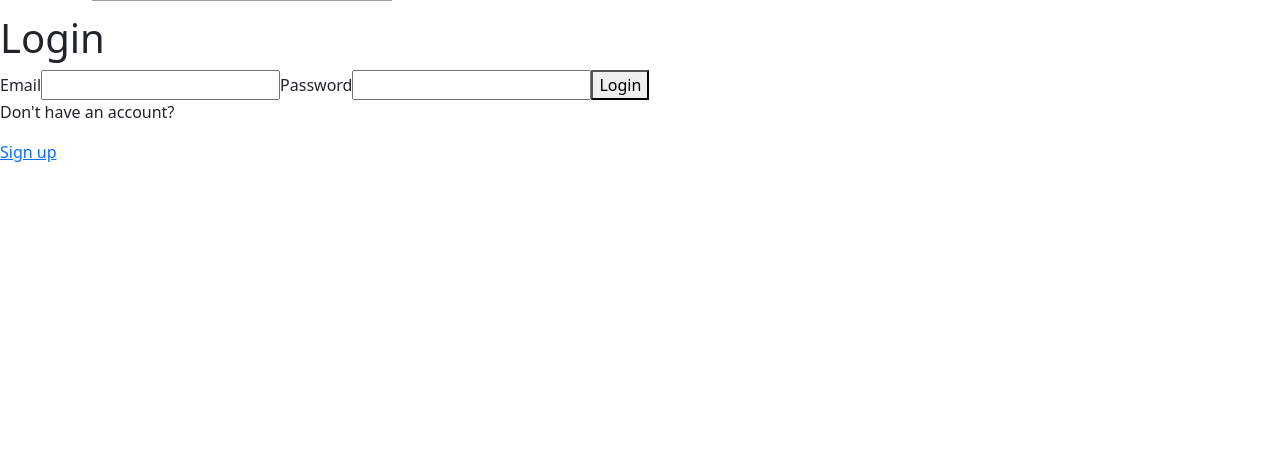
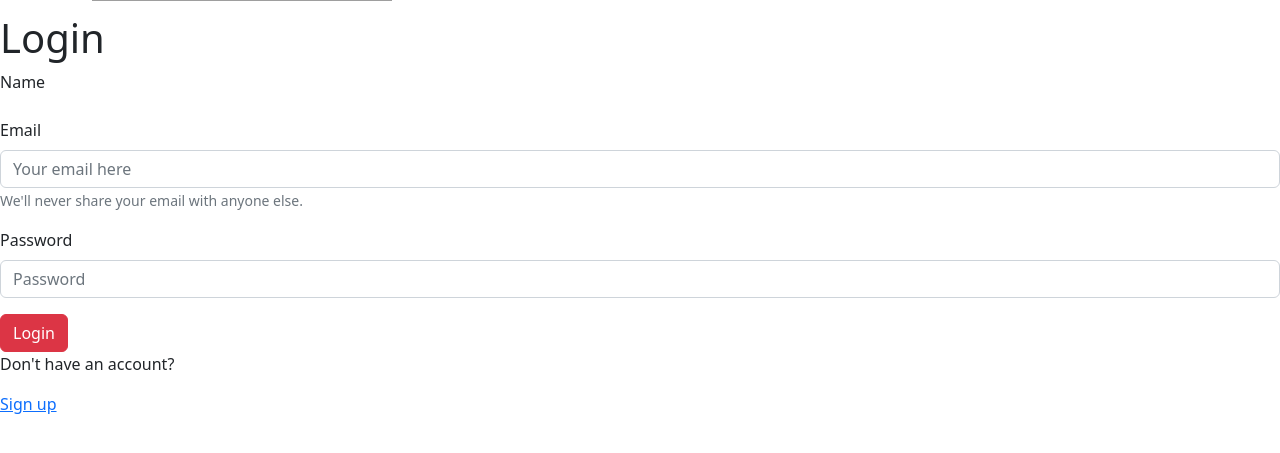
Before and after one commit to raqpoletto/LisBonAppetit-client-project3, a React (Create React App) app: page /login in a window 1280 px wide. Shown: the part 237-690 px from the top of the page. Built offline with nearby package versions, Linux system fonts and the light colour scheme; grey boxes are pictures that could not be loaded.

Commit message:
added cards

```diff
--- a/src/pages/LoginPage.jsx
+++ b/src/pages/LoginPage.jsx
@@ -4,7 +4,6 @@ import { useNavigate, Link } from "react-router-dom";
 import { AuthContext } from "../context/auth.context";
 import Button from "react-bootstrap/Button";
 import Form from "react-bootstrap/Form";
-import FloatingLabel from "react-bootstrap/FloatingLabel";
 
 /* const API_URL = "http://localhost:5005"; */
 
@@ -40,24 +39,46 @@ function LoginPage() {
   return (
     <div>
       <h1>Login</h1>
-      <form onSubmit={handleSubmit}>
-        <label htmlFor="email">Email</label>
-        <input type="text" name="email" value={email} onChange={handleEmail} />
+      <Form onSubmit={handleSubmit}>
+        <Form.Group className="mb-3" controlId="formBasicEmail">
+          <Form.Label htmlFor="name">Name</Form.Label>
+        </Form.Group>
 
-        <label htmlFor="password">Password</label>
-        <input
+        <Form.Group className="mb-3" controlId="formBasicEmail">
+          <Form.Label htmlFor="email">Email</Form.Label>
+          <Form.Control
+            type="email"
+            name="email"
+            placeholder="Your email here"
+            value={email}
+            onChange={handleEmail}
+          />
+          <Form.Text className="text-muted">
+            We'll never share your email with anyone else.
+          </Form.Text>
+        </Form.Group>
+
+        <Form.Group className="mb-3" controlId="formBasicPassword">
+          <Form.Label htmlFor="password">Password</Form.Label>
+          <Form.Control
             type="password"
             name="password"
+            placeholder="Password"
             value={password}
             onChange={handlePassword}
           />
-        <button type="submit">Login</button>
+        </Form.Group>
+
+        <Button variant="danger" type="submit">
+          Login
+        </Button>
 
         {errorMessage && <p>{errorMessage}</p>}
-
+        <div className="alreadySignup">
           <p>Don't have an account?</p>
           <Link to="/signup">Sign up</Link>
-      </form>
+        </div>
+      </Form>
     </div>
   );
 }
--- a/src/pages/RestaurantsListPage.jsx
+++ b/src/pages/RestaurantsListPage.jsx
@@ -2,9 +2,10 @@ import React, { useState, useEffect, useContext } from "react";
 import axios from "axios";
 import { AuthContext } from "../context/auth.context";
 import { Link } from "react-router-dom";
-import { FaHeart } from "react-icons/fa";
 import Button from "react-bootstrap/Button";
 import Card from "react-bootstrap/Card";
+import Row from "react-bootstrap/Row";
+import Col from "react-bootstrap/Col";
 
 function RestaurantsListPage() {
   const [restaurants, setRestaurants] = useState([]);
@@ -63,32 +64,65 @@ function RestaurantsListPage() {
   }, []);
 
   return (
-    <div>
+    <div className="allRestForm">
+      <Row xs={2} md={3} className="g-4">
         {restaurants &&
           restaurants.map((restaurant) => {
             return (
-            <div key={restaurant._id}>
-              <Card style={{ width: "18rem" }}>
-                <Card.Img variant="top" src={restaurant.imageUrl} />
-                <Card.Body>
-                  <Card.Title>{restaurant.name}</Card.Title>
-                  <Card.Text>{restaurant.description}</Card.Text>
-                  <Button variant="danger">
+              <Col>
+                <Card
+                  style={{ maxWidth: "95%" }}
+                  key={restaurant._id}
+                  className="shadow p-2 mb-1 bg-white rounded card h-100"
+                >
+                  <div className="imageSize">
+                    <Card.Img
+                      variant="top"
+                      src={restaurant.imageUrl}
+                      alt="restaurant"
+                      className="photosize"
+                    />
+                  </div>
+                  <Card.Body className="body-rest">
+                    <Card.Title className="small">{restaurant.name}</Card.Title>
+
+                    <div className="btns-admin">
                       <Link to={`/restaurants/${restaurant._id}`}>
-                      {restaurant.name}
+                        <Button
+                          style={{
+                            fontSize: "0.8rem",
+                            padding: "5px",
+                            backgroundColor: "#068a9c",
+                          }}
+                          type="submit"
+                          className="btn-admin remove-brd"
+                        >
+                          Details
+                        </Button>
                       </Link>
+
+                      <Link to={`/restaurants/edit/${restaurant._id}`}>
+                        <Button
+                          className="remove-brd"
+                          style={{
+                            fontSize: "0.8rem",
+                            padding: "5px",
+                            marginLeft: "2px",
+                            backgroundColor: "#d44a1e",
+                            width: "2.4rem",
+                          }}
+                          type="submit"
+                        >
+                          Edit
                         </Button>
-                  <Button
-                    variant="danger"
-                    onClick={() => handleFavourites(user._id, restaurant._id)}
-                  >
-                    Favourites:
-                  </Button>
+                      </Link>
+                    </div>
                   </Card.Body>
                 </Card>
-            </div>
+              </Col>
             );
           })}
+      </Row>
     </div>
   );
 }
```
Lines whose indentation alone changed are shown as unchanged.
